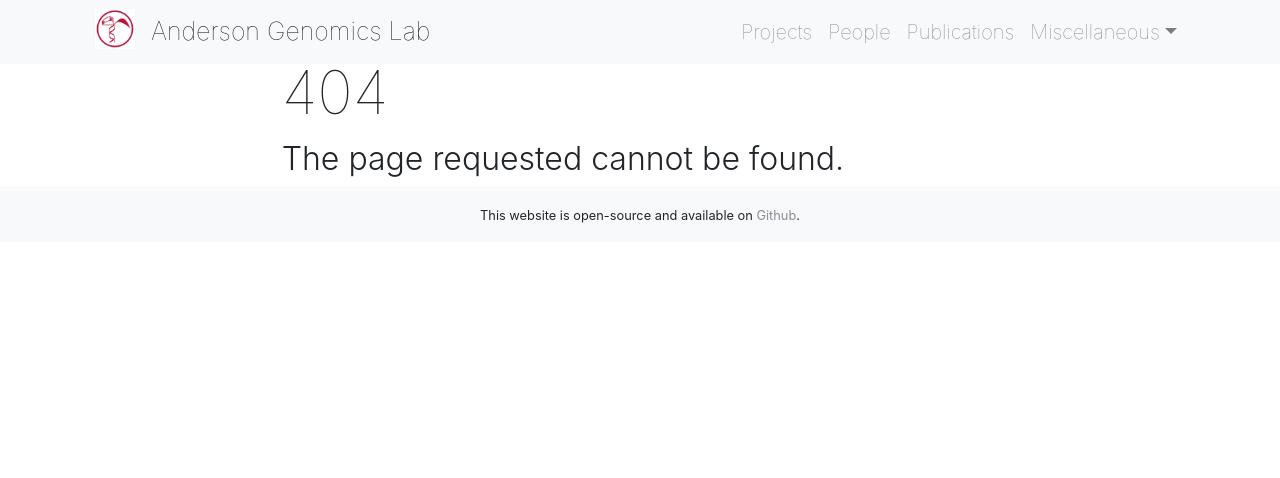
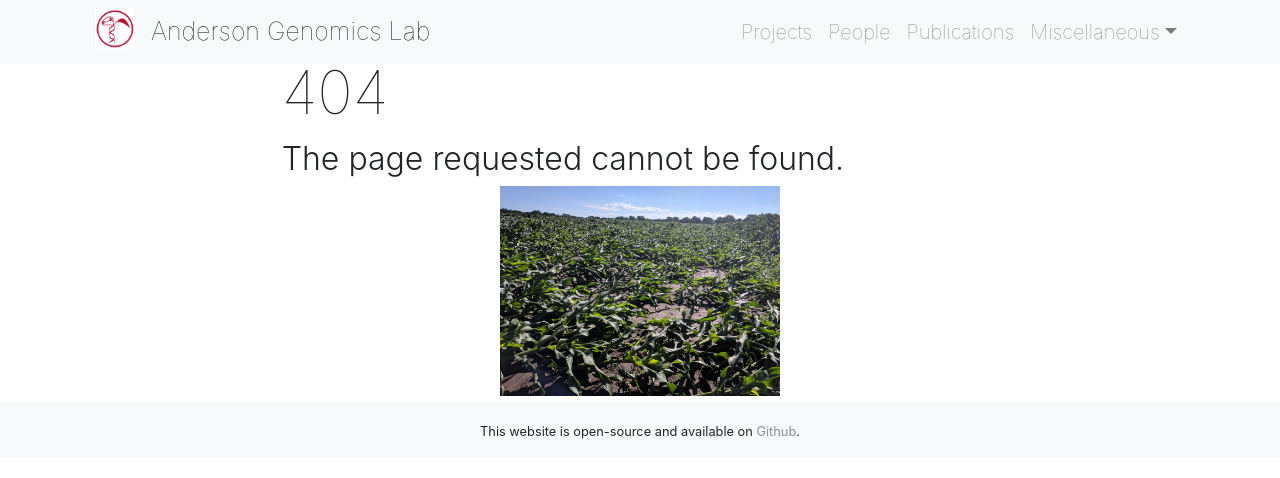
Before and after one commit to andersongenomicslab/andersongenomicslab.github.io, a Jekyll site: the page built from error/_posts/2013-10-27-404.md, in a window 1280 px wide. Shown: the top 478 px of the page. Built offline with Jekyll 4.4.1, drawn with Linux system fonts in a browser that asks for light colours; nearby versions of some CDN libraries; a style sheet for code colours, icons or effects is not loaded.

Commit message:
Update 2013-10-27-404.md

```diff
--- a/error/_posts/2013-10-27-404.md
+++ b/error/_posts/2013-10-27-404.md
@@ -4,3 +4,9 @@ title: 404
 ---
 
 ### The page requested cannot be found.
+
+<div class="row justify-content-md-center">
+	<div>
+		<object data="/images/maize04.jpg" type="image/jpg" height="210" width="280"></object>
+	</div>
+</div>
```
